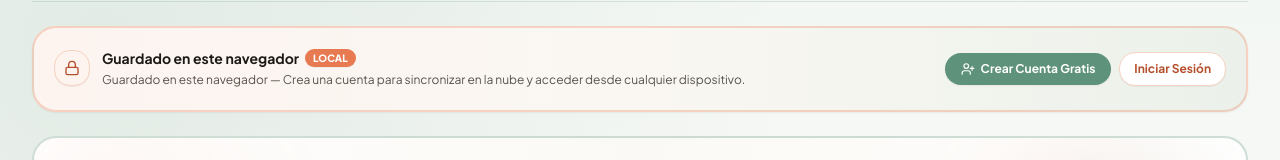
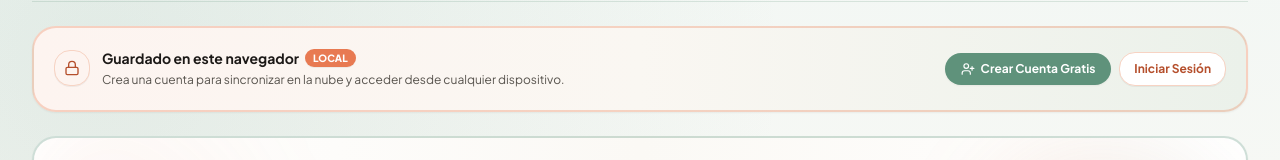
Before and after one commit to yahiremmanuel235-gif/Fluxglow, a React (Vite) app: page /dashboard in a window 1280 px wide. Shown: the part 144-304 px from the top of the page. Built offline with nearby package versions, Linux system fonts and the light colour scheme; no server answers; the database is empty; a web font is replaced by a local one.

Commit message:
feat(dashboard): remove local storage hint from prompt
Update the DashboardModule to focus on the value proposition of account synchronization rather than referencing local browser storage.

```diff
--- a/src/components/modules/DashboardModule.tsx
+++ b/src/components/modules/DashboardModule.tsx
@@ -293,7 +293,7 @@ export const DashboardModule: React.FC<DashboardModuleProps> = ({
                   </span>
                 </h4>
                 <p className="text-xs text-stone-600 mt-0.5 max-w-2xl leading-relaxed">
-                  Guardado en este navegador — Crea una cuenta para sincronizar en la nube y acceder desde cualquier dispositivo.
+                  Crea una cuenta para sincronizar en la nube y acceder desde cualquier dispositivo.
                 </p>
               </div>
             </div>
```
